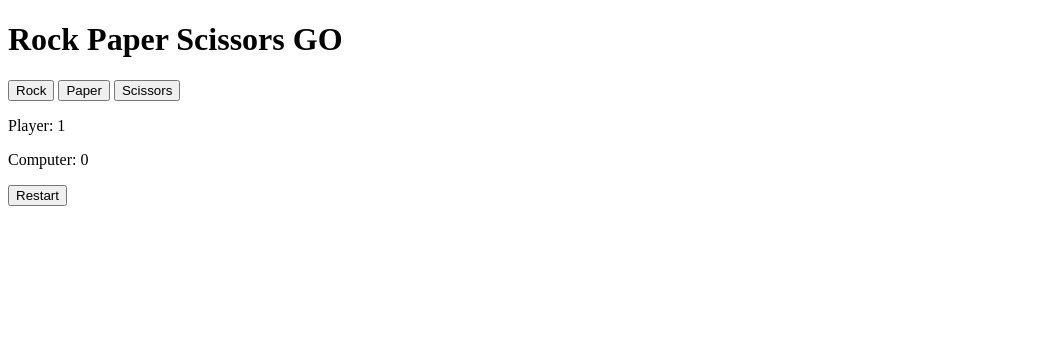
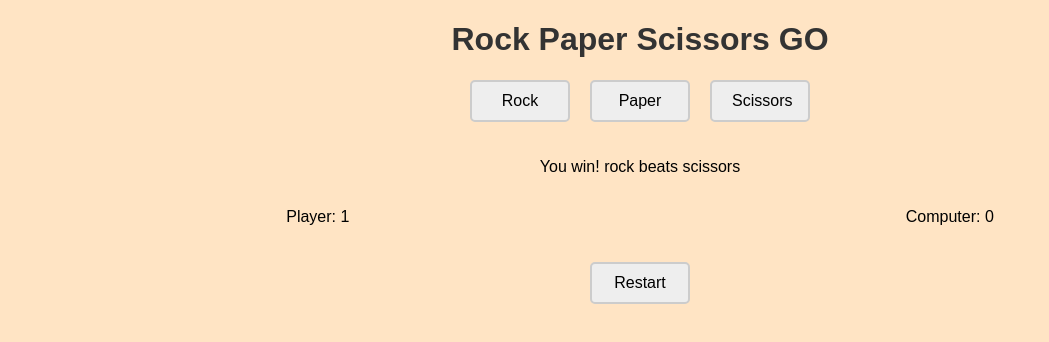
Before and after one commit to loggerino/RockPaperScissors, a plain HTML site: page index.html in a window 1280 px wide. Both pictures are taken after a click on the button "Rock". Shown: the whole page, without its empty margins (0-1049 px from the left). Drawn offline with Linux system fonts and the light colour scheme.

Commit message:
CSS added

```diff
--- a/index.html
+++ b/index.html
@@ -5,6 +5,7 @@
     <meta charset="UTF-8">
     <meta http-equiv="X-UA-Compatible" content="IE=edge">
     <meta name="viewport" content="width=device-width, initial-scale=1.0">
+    <link rel="stylesheet" href="style.css">
     <title>Rock Paper Scissors</title>
 </head>
 
@@ -17,6 +18,7 @@
         <button class="selection-btn" data-selection="paper">Paper</button>
         <button class="selection-btn" data-selection="scissors">Scissors</button>
     </div>
+    <div class="description"></div>
     <div class="result"></div>
     <button id="restart-btn">Restart</button>
     <script src="javascript.js"></script>
--- a/javascript.js
+++ b/javascript.js
@@ -14,15 +14,15 @@ function getComputerChoice() {
 
 function playRound(playerSelection, computerSelection) {
     if (playerSelection === computerSelection) {
-        alert("Tie!");
+        descriptionDiv.innerHTML += "<p>Tie!</p>";
     } else if (playerSelection === 'rock' && computerSelection === 'scissors' ||
         playerSelection === 'paper' && computerSelection === 'rock' ||
         playerSelection === 'scissors' && computerSelection === 'paper') {
         playerScore++;
-        alert(`You win! ${playerSelection} beats ${computerSelection}`);
+        descriptionDiv.innerHTML += `<p>You win! ${playerSelection} beats ${computerSelection}</p>`;
     } else {
         computerScore++;
-        alert(`You lose! ${computerSelection} beats ${playerSelection}`);
+        descriptionDiv.innerHTML += `<p>You lose! ${computerSelection} beats ${playerSelection}</p>`;
     }
 }
 
@@ -51,6 +51,7 @@ function endGame() {
 function startGame() {
     resetScore();
     resultDiv.innerHTML = "";
+    descriptionDiv.innerHTML = "";
     for (const button of selectionButtons) {
         button.disabled = false;
     }
--- /dev/null
+++ b/style.css
@@ -0,0 +1,66 @@
+* {
+    background-color: bisque;
+}
+
+body {
+    font-family: Arial, sans-serif;
+}
+
+.title {
+    text-align: center;
+    color: #333;
+}
+
+.selection {
+    display: flex;
+    justify-content: center;
+    margin-bottom: 20px;
+}
+
+.selection-btn {
+    font-size: 16px;
+    padding: 10px 20px;
+    margin: 0 10px;
+    background-color: #EEE;
+    border: 2px solid #CCC;
+    border-radius: 5px;
+    cursor: pointer;
+    transition: all 0.2s ease-in-out;
+}
+
+.selection-btn:hover {
+    background-color: #DDD;
+}
+
+.description {
+    display: flex;
+    flex-direction: column;
+    align-items: center;
+}
+
+.result {
+    display: flex;
+    justify-content: space-around;
+    margin-bottom: 20px;
+}
+
+button {
+    font-size: 16px;
+    width: 100px;
+    padding: 10px 20px;
+    margin: 0 10px;
+    background-color: #EEE;
+    border: 2px solid #CCC;
+    border-radius: 5px;
+    cursor: pointer;
+    transition: all 0.2s ease-in-out;
+}
+
+button:hover {
+    background-color: #DDD;
+}
+
+#restart-btn {
+    display: block;
+    margin: 20px auto 0;
+}
```
